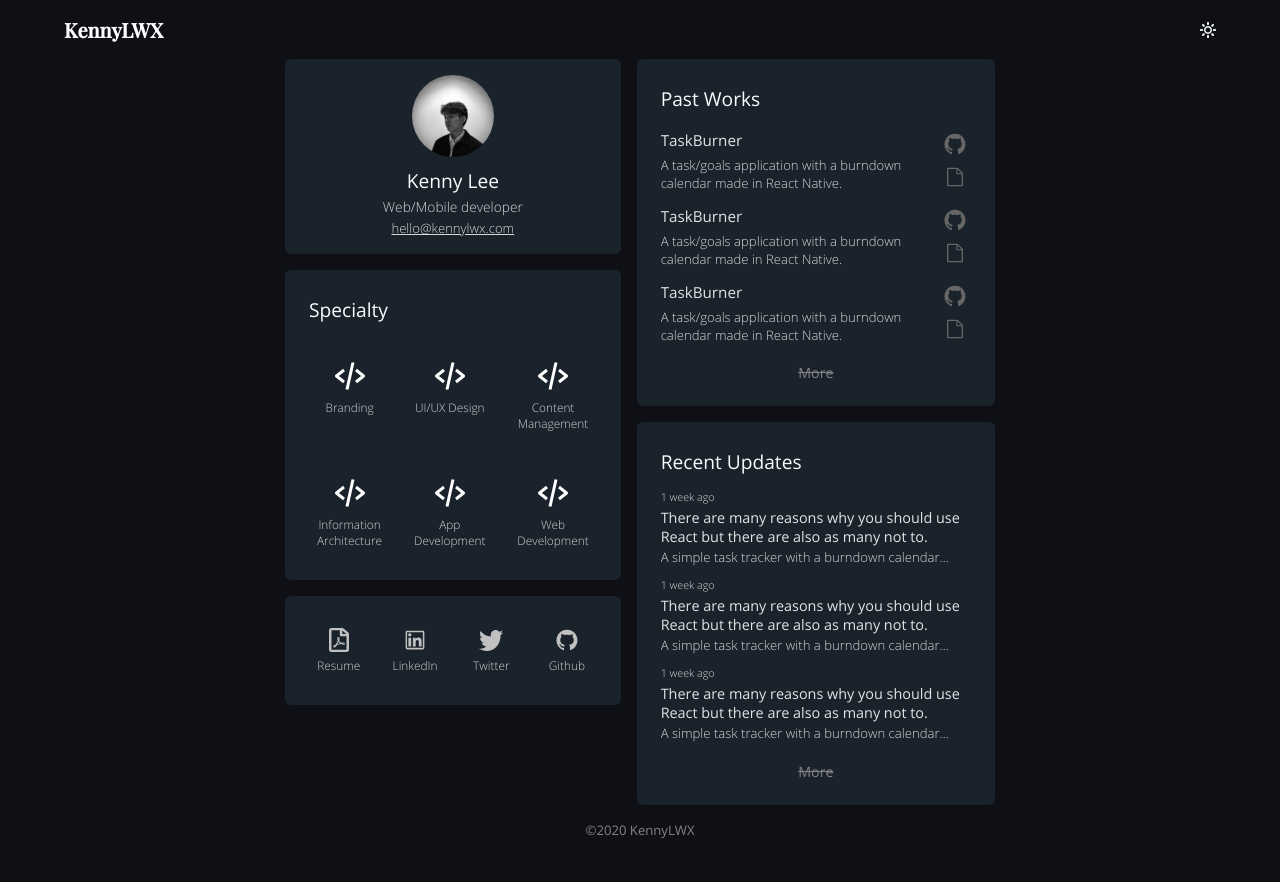
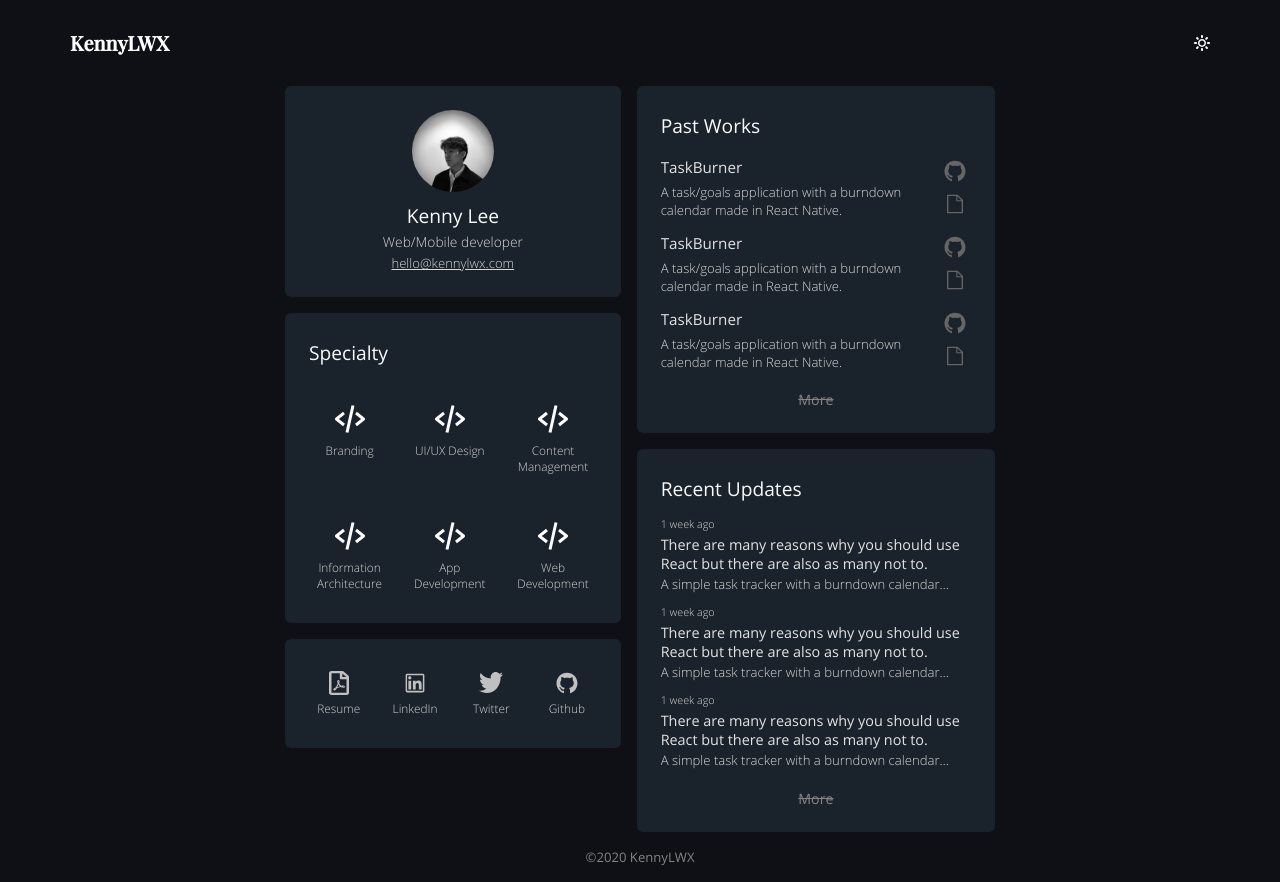
Before and after one commit to kennylwx/kennylwx-portfolio, a Gatsby site: page / in a window 1280 px wide. Before the commit the page ends 855 px from the top, so only its background shows below. Built offline with nearby package versions, Linux system fonts and the light colour scheme; Gatsby itself is replaced by a stand-in of ours.

Commit message:
fixed errors

```diff
--- a/src/components/showcasetype.js
+++ b/src/components/showcasetype.js
@@ -9,7 +9,10 @@ function ShowcaseType({
 }) {
   return (
     <div className="showcase-type">
-      <Link href="/" className="showcase-type-info">
+      <Link
+        href="/"
+        className="showcase-type-info"
+      >
         <div className="showcase-type-title">
           {title}
         </div>
@@ -20,12 +23,14 @@ function ShowcaseType({
       <div className="showcase-type-links">
         <Link
           href={link1}
+          target="_blank"
           className="showcase-type-links-1"
         >
           <GithubIcon />
         </Link>
         <Link
           href={link2}
+          target="_blank"
           className="showcase-type-links-2"
         >
           <DocumentIcon />
--- a/src/components/socialstype.js
+++ b/src/components/socialstype.js
@@ -6,6 +6,7 @@ function SocialsType({ name, img, link }) {
   return (
     <Link
       href={link || '/'}
+      target="_blank"
       className="socials-type"
     >
       <div className="socials-type-img">
--- a/src/styles/layout.scss
+++ b/src/styles/layout.scss
@@ -67,7 +67,7 @@ html,body {
 
   h1 {
     font-size: 1.25em;
-    margin: 0;
+    margin-left: 6px;
     color: $title-col;
     font-family: 'Playfair Display', serif;
   }
@@ -75,6 +75,7 @@ html,body {
   .theme-icon {
     width: 1em;
     height: 1em;
+    margin-right: 6px;
   }
 }
 
@@ -119,7 +120,7 @@ main {
 
 .container {
   background-color: $profile-bg;
-  padding: 16px 24px;
+  padding: 24px 24px;
   border-radius: 6px;
 }
 
```
